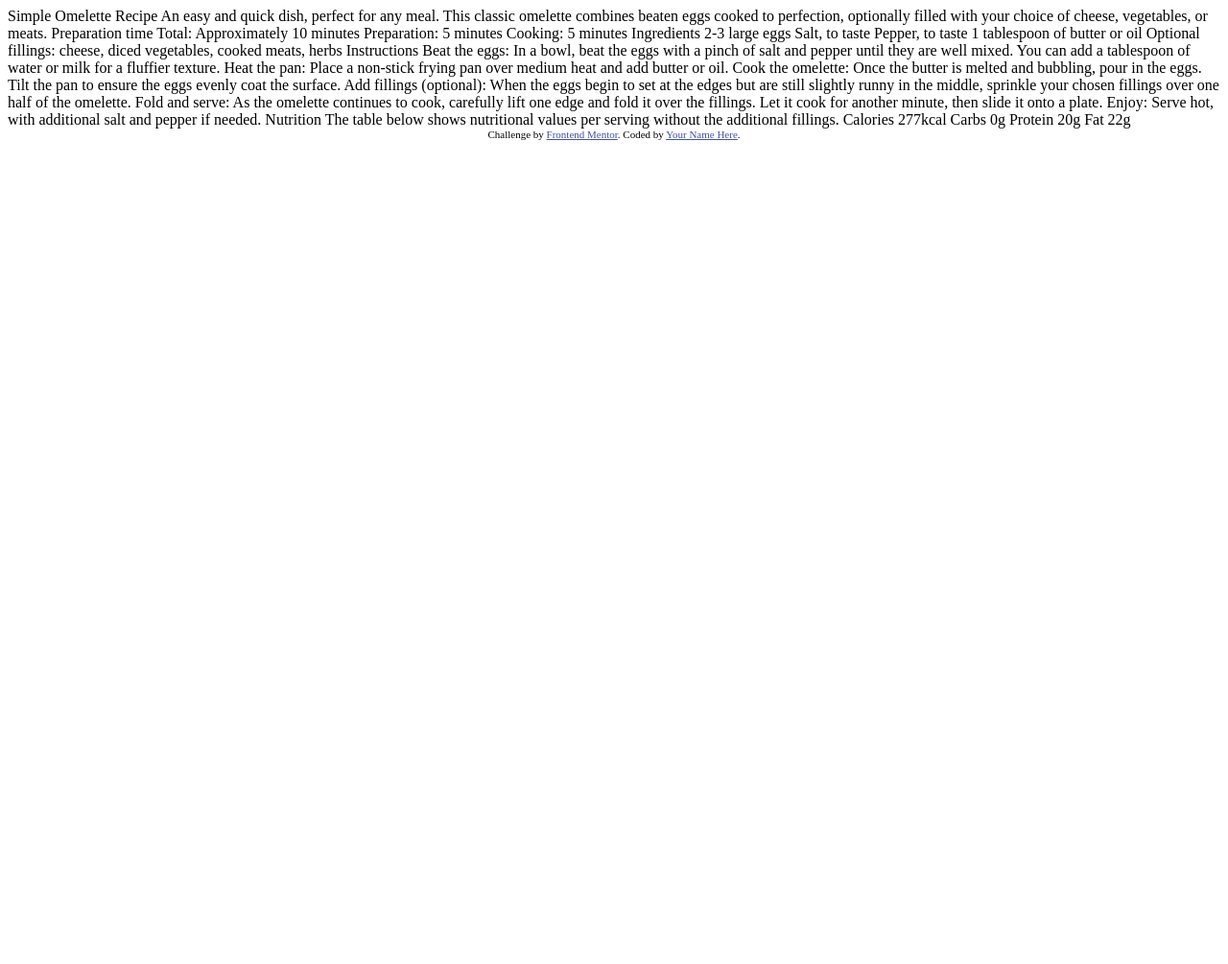
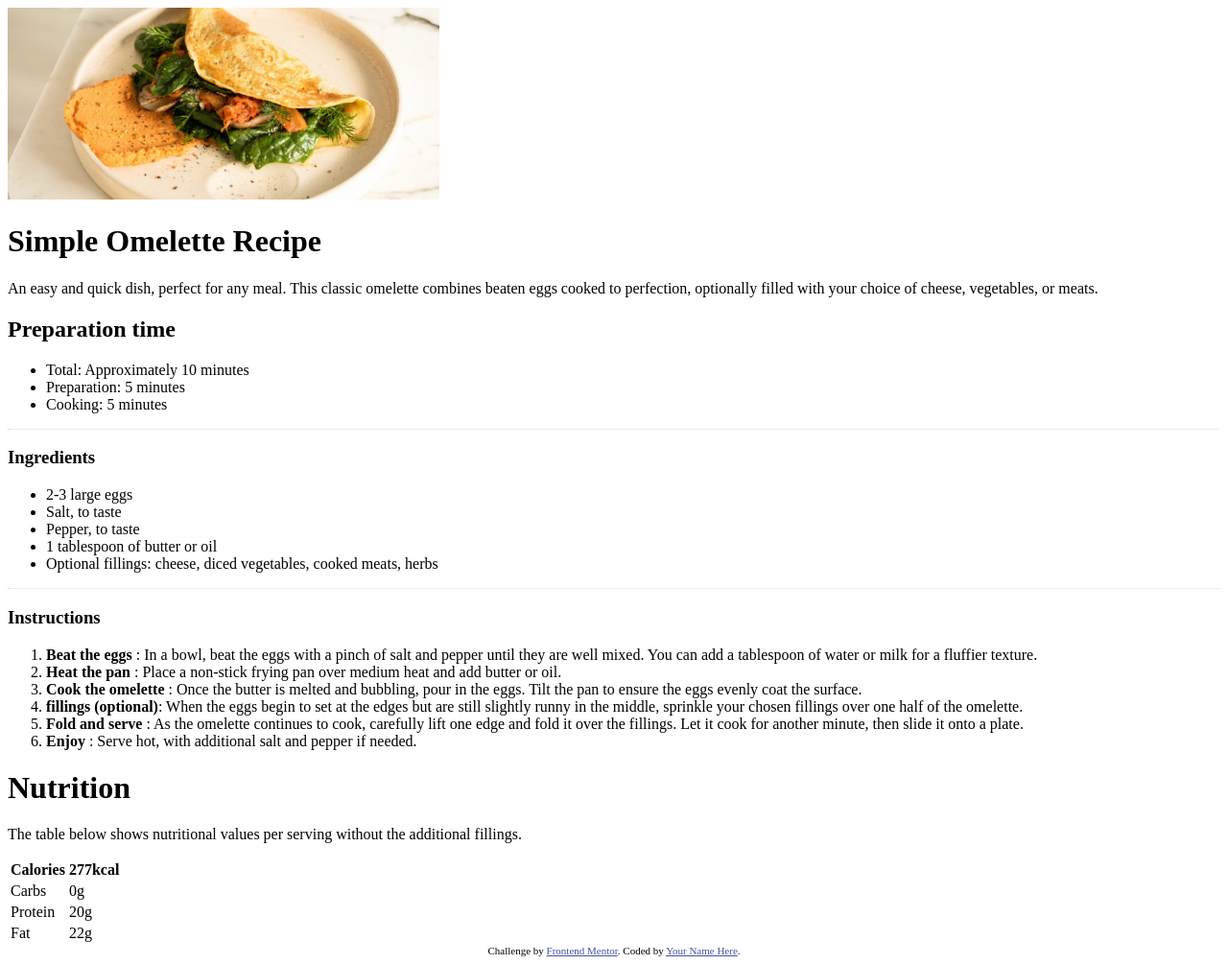
Before and after one commit to yannickzheng/entrainement, a plain HTML site: page index.html in a window 1280 px wide. Shown: the whole page at 96% size. Before the commit the page ends 800 px from the top, so only its background shows below. Drawn offline with Linux system fonts and the light colour scheme.

Commit message:
version 1

```diff
--- a/index.html
+++ b/index.html
@@ -1,6 +1,7 @@
 <!DOCTYPE html>
 <html lang="en">
 <head>
+  <link rel ="stylesheet" type = "text/css" href = "styles.css" >
   <meta charset="UTF-8">
   <meta name="viewport" content="width=device-width, initial-scale=1.0"> <!-- displays site properly based on user's device -->
 
@@ -16,58 +17,113 @@
 </head>
 <body>
 
-  Simple Omelette Recipe
 
-  An easy and quick dish, perfect for any meal. This classic omelette combines beaten eggs cooked
-  to perfection, optionally filled with your choice of cheese, vegetables, or meats.
+<img class ="omelette" src ="assets/images/image-omelette.jpeg" alt="photo omelette">
 
-  Preparation time
 
-  Total: Approximately 10 minutes
-  Preparation: 5 minutes
-  Cooking: 5 minutes
+<div id="titre" >
 
-  Ingredients
+   <h1>Simple Omelette Recipe</h1>
 
-  2-3 large eggs
-  Salt, to taste
-  Pepper, to taste
-  1 tablespoon of butter or oil
-  Optional fillings: cheese, diced vegetables, cooked meats, herbs
+</div>
 
-  Instructions
 
-  Beat the eggs: In a bowl, beat the eggs with a pinch of salt and pepper until they are well mixed.
-  You can add a tablespoon of water or milk for a fluffier texture.
+<div id="légende1">
+  <p>
+    An easy and quick dish, perfect for any meal. This classic omelette combines beaten eggs cooked
+    to perfection, optionally filled with your choice of cheese, vegetables, or meats.
+  </p>
+</div>
 
-  Heat the pan: Place a non-stick frying pan over medium heat and add butter or oil.
 
-  Cook the omelette: Once the butter is melted and bubbling, pour in the eggs. Tilt the pan to ensure
-  the eggs evenly coat the surface.
+ <div id="temps_de_préparation">
+    <h2> Preparation time </h2>
+      <ul>
+          <li> Total: Approximately 10 minutes </li>
+          <li> Preparation: 5 minutes </li>
+        <li> Cooking: 5 minutes</li>
+      </ul>
+ </div>
 
-  Add fillings (optional): When the eggs begin to set at the edges but are still slightly runny in the
-  middle, sprinkle your chosen fillings over one half of the omelette.
+<hr style="border-top: 1px lightgray">
 
-  Fold and serve: As the omelette continues to cook, carefully lift one edge and fold it over the
-  fillings. Let it cook for another minute, then slide it onto a plate.
+<div id="ingrédients">
 
-  Enjoy: Serve hot, with additional salt and pepper if needed.
+  <h3>Ingredients </h3>
 
-  Nutrition
+    <ul>
+      <li>  2-3 large eggs   </li>
+      <li>   Salt, to taste  </li>
+      <li> Pepper, to taste    </li>
+      <li>  1 tablespoon of butter or oil   </li>
+      <li>  Optional fillings: cheese, diced vegetables, cooked meats, herbs   </li>
+    </ul>
+</div>
 
-  The table below shows nutritional values per serving without the additional fillings.
 
-  Calories
-  277kcal
+<hr style="border-top: 1px lightgray">
 
-  Carbs
-  0g
 
-  Protein
-  20g
+<div id="intructions">
 
-  Fat
-  22g
+  <h3>Instructions</h3>
+
+  <ol>
+
+    <li> <strong> Beat the eggs </strong>: In a bowl, beat the eggs with a pinch of salt and pepper until they are well mixed.
+      You can add a tablespoon of water or milk for a fluffier texture. </li>
+
+    <li> <strong> Heat the pan </strong>: Place a non-stick frying pan over medium heat and add butter or oil. </li>
+
+    <li> <strong> Cook the omelette </strong>: Once the butter is melted and bubbling, pour in the eggs. Tilt the pan to ensure
+    the eggs evenly coat the surface.</li>
+
+    <li> <strong> fillings (optional)</strong>: When the eggs begin to set at the edges but are still slightly runny in the
+    middle, sprinkle your chosen fillings over one half of the omelette.</li>
+
+    <li> <strong> Fold and serve</strong> : As the omelette continues to cook, carefully lift one edge and fold it over the
+      fillings. Let it cook for another minute, then slide it onto a plate. </li>
+
+    <li> <strong> Enjoy </strong>: Serve hot, with additional salt and pepper if needed.</li>
+
+  </ol>
+
+
+</div>
+
+
+<div id="nutrition">
+<h1> Nutrition</h1>
+  <p> The table below shows nutritional values per serving without the additional fillings.</p>
+
+
+  <table>
+    <tr>
+      <th>Calories</th>
+      <th>277kcal</th>
+    </tr>
+    <tr>
+      <td>Carbs</td>
+      <td>0g</td>
+      <tr>
+      <td>Protein</td>
+      <td>20g</td>
+    </tr>
+    <tr>
+      <td>Fat</td>
+      <td>22g</td>
+
+    </tr>
+
+  </table>
+
+
+
+
+
+</div>
+
+
 
   <div class="attribution">
     Challenge by <a href="https://www.frontendmentor.io?ref=challenge" target="_blank">Frontend Mentor</a>.
--- /dev/null
+++ b/styles.css
@@ -0,0 +1,9 @@
+.omelette{
+    width: 450px;
+    height: 200px;
+}
+
+.titre{
+    text-align: justify;
+
+}
```
